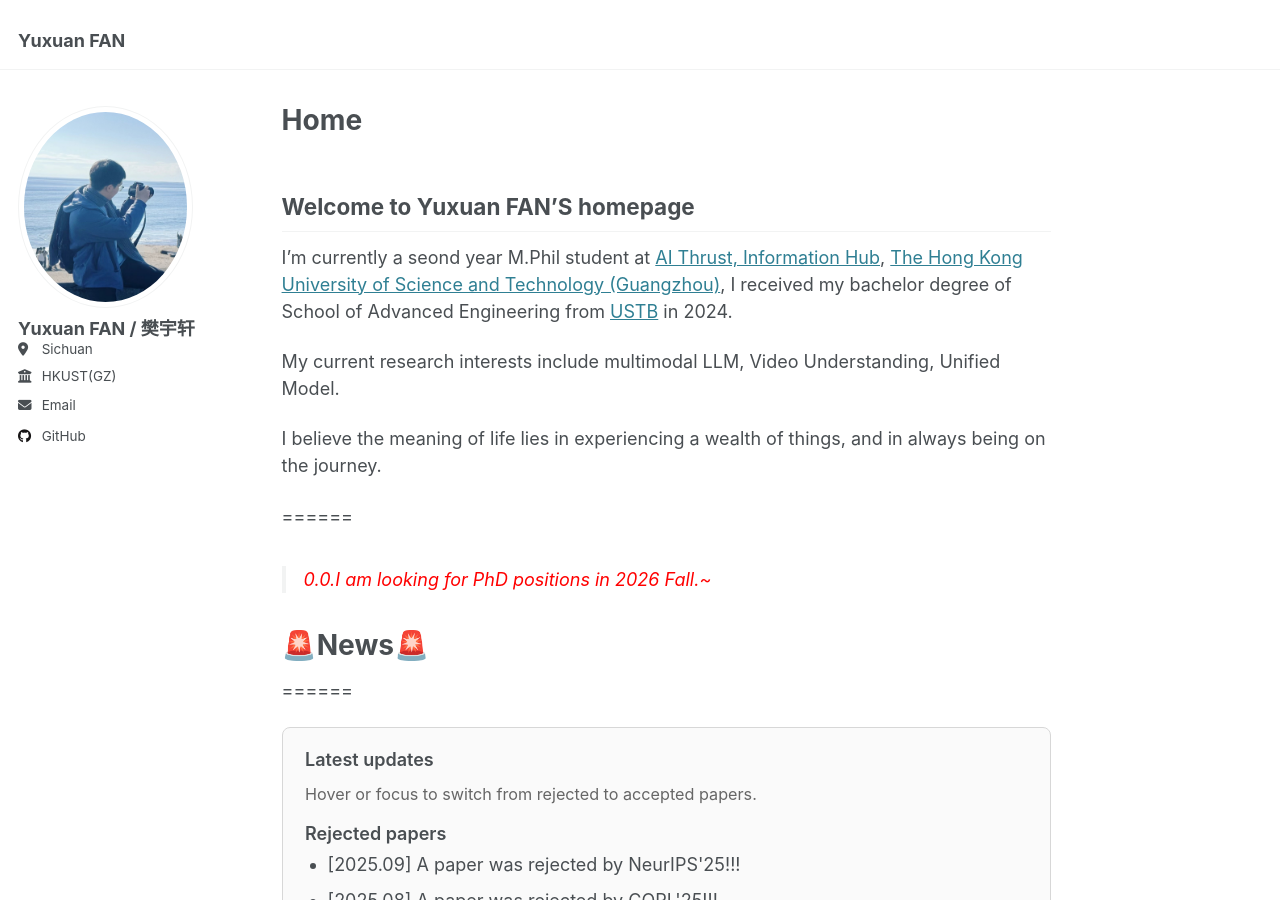
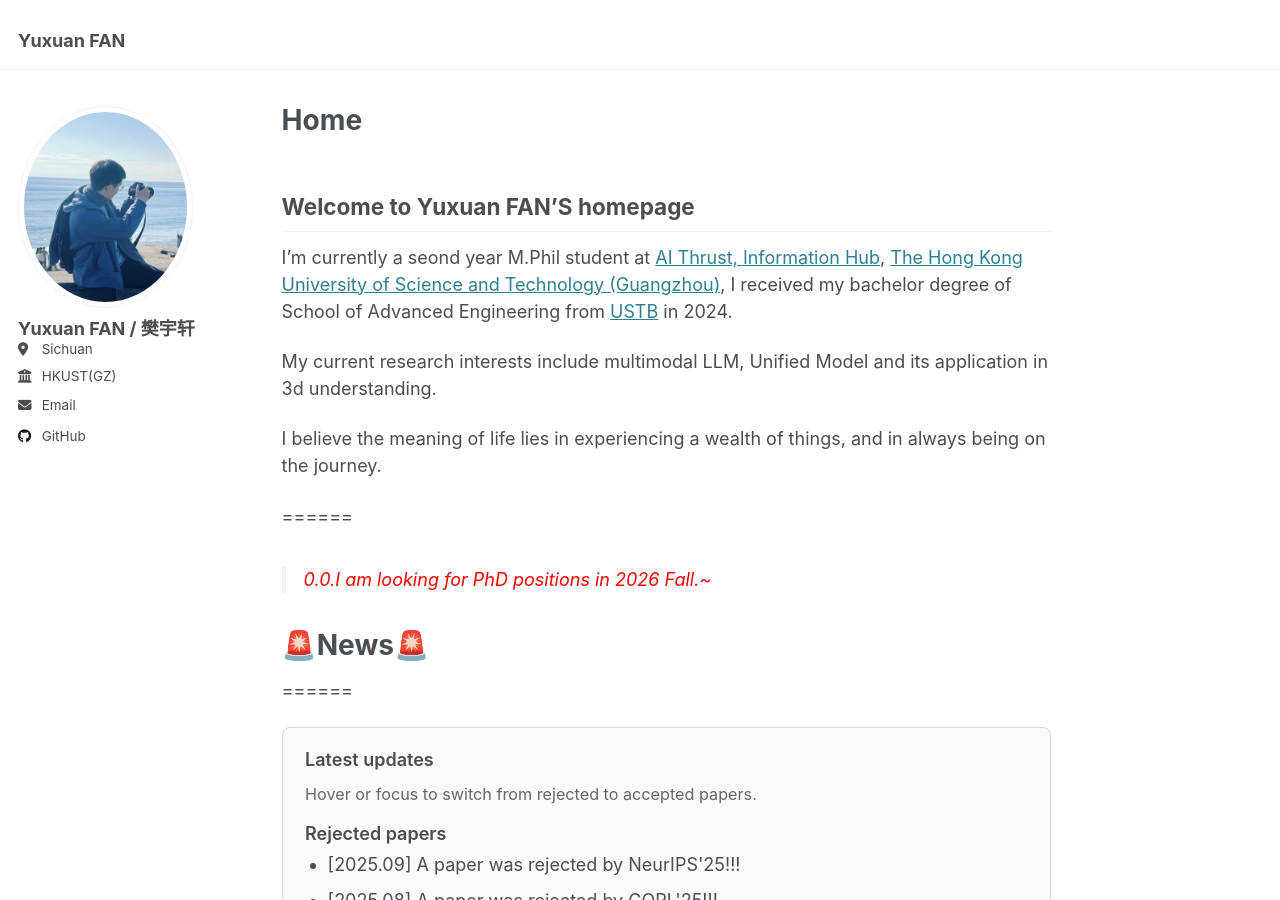
Before and after one commit to yuxuanfanOrion/yuxuanfanOrion.github.io, a Jekyll site: the page built from _pages/about.md, in a window 1280 px wide and 900 px high. Built offline with Jekyll 4.4.1, drawn with Linux system fonts in a browser that asks for light colours.

Commit message:
Update about.md

```diff
--- a/_pages/about.md
+++ b/_pages/about.md
@@ -11,7 +11,7 @@ redirect_from:
 
 I'm currently a seond year M.Phil student at [AI Thrust, Information Hub](https://www.hkust-gz.edu.cn/academics/hubs-and-thrust-areas/information-hub/), [The Hong Kong University of Science and Technology (Guangzhou)](https://hkust-gz.edu.cn/),  I received my bachelor degree of School of Advanced Engineering from [USTB](https://www.ustb.edu.cn/) in 2024.
 
-My current research interests include multimodal LLM, Video Understanding, Unified Model.
+My current research interests include multimodal LLM, Unified Model and its application in 3d understanding.
 
 I believe the meaning of life lies in experiencing a wealth of things, and in always being on the journey.
 
```
